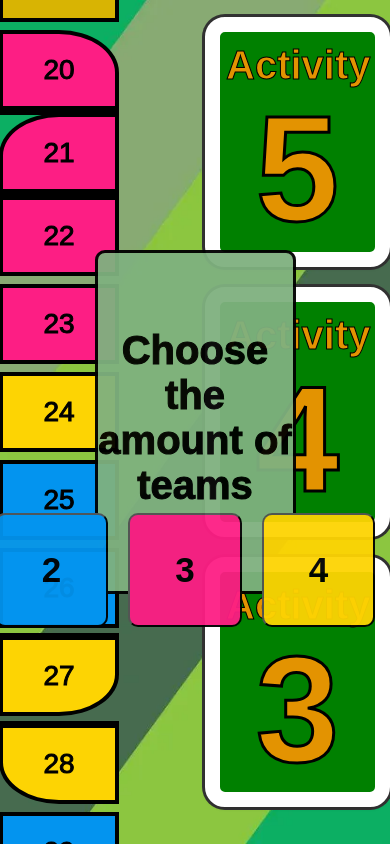
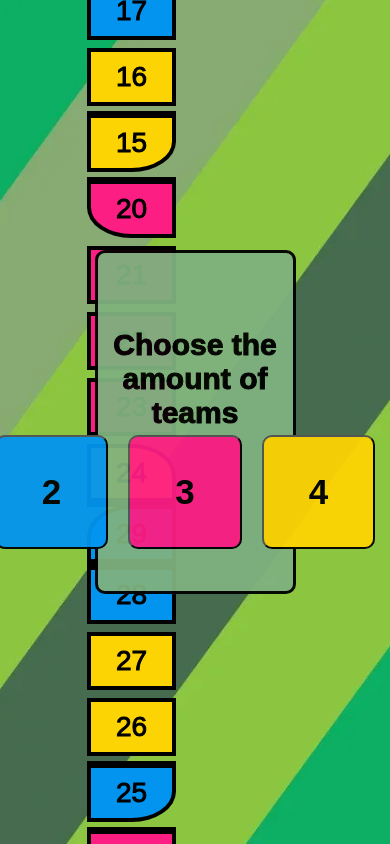
Before and after one commit to ZnoGouDj/activity, a React (Create React App) app: page / in a window 390 px wide. Both pictures are taken after a click on the button "Start game". Built offline with nearby package versions, Linux system fonts and the light colour scheme.

Commit message:
add responsive for laptops and tablets

```diff
--- a/package.json
+++ b/package.json
@@ -10,6 +10,7 @@
     "prop-types": "^15.8.1",
     "react": "^18.2.0",
     "react-dom": "^18.2.0",
+    "react-responsive": "^9.0.2",
     "react-scripts": "5.0.1",
     "uuid": "^9.0.0",
     "web-vitals": "^2.1.4"
--- a/src/components/CardSlot/CardSlot.scss
+++ b/src/components/CardSlot/CardSlot.scss
@@ -25,3 +25,26 @@
 .card:active {
   background: green;
 }
+
+/* Styles for viewport widths of 1121px and below */
+@media screen and (max-width: 1121px) {
+  .card {
+    width: 165px;
+    height: 230px;
+
+    h2 {
+      font-size: 32px;
+    }
+  }
+}
+
+/* Styles for viewport widths of 853px and below */
+@media screen and (max-width: 853px) {
+  .card {
+    height: 210px;
+
+    .difficulty {
+      font-size: 120px;
+    }
+  }
+}
--- a/src/components/Field/Field.jsx
+++ b/src/components/Field/Field.jsx
@@ -1,18 +1,68 @@
 import React from 'react';
 import PropTypes from 'prop-types';
+import { useMediaQuery } from 'react-responsive';
 import './Field.scss';
 
 const Field = React.memo(({ index }) => {
+  const isMobile = useMediaQuery({ maxWidth: 853 });
   const words = ['speak', 'show', 'draw'];
 
   const isStartOrFinish = index !== 0 && index !== 48;
   const word = words[Math.floor(Math.random() * words.length)];
   const fieldClass = !isStartOrFinish ? 'field' : `field ${word}`;
 
+  // do something better start
+  const indexSwap = {
+    7: 13,
+    8: 12,
+    9: 11,
+    11: 9,
+    12: 8,
+    13: 7,
+    21: 27,
+    22: 26,
+    23: 25,
+    25: 23,
+    26: 22,
+    27: 21,
+    35: 41,
+    36: 40,
+    37: 39,
+    39: 37,
+    40: 36,
+    41: 35,
+  };
+
+  const mobileIndexSwap = {
+    5: 9,
+    6: 8,
+    8: 6,
+    9: 5,
+    15: 19,
+    16: 18,
+    18: 16,
+    19: 15,
+    25: 29,
+    26: 28,
+    28: 26,
+    29: 25,
+    35: 39,
+    36: 38,
+    38: 36,
+    39: 35,
+    45: 47,
+    47: 45,
+  };
+  // do something better end
+
   return (
     <div className={fieldClass}>
       {/* {isStartOrFinish && word} */}
-      {isStartOrFinish && index}
+      {isMobile ? (
+        (isStartOrFinish && mobileIndexSwap[index]) || (isStartOrFinish && index)
+      ) : (
+        (isStartOrFinish && indexSwap[index]) || (isStartOrFinish && index)
+      )}
     </div>
   );
 });
--- a/src/components/Field/Field.scss
+++ b/src/components/Field/Field.scss
@@ -78,3 +78,98 @@
 .draw:active {
   background: #fdd403;
 }
+
+/* Styles for viewport widths of 1121px and below */
+@media screen and (max-width: 1121px) {
+  .field {
+    width: 93px;
+  }
+
+  .field:first-child {
+    height: 100px;
+    margin-top: -28px;
+  }
+
+  .field:last-child {
+    height: 100px;
+  }
+}
+
+/* Styles for viewport widths of 937px and below */
+@media screen and (max-width: 937px) {
+  .field {
+    width: 81px;
+  }
+
+  .field:first-child {
+    height: 88px;
+    margin-top: -16px;
+  }
+
+  .field:last-child {
+    height: 88px;
+  }
+}
+
+/* Styles for viewport widths of 853px and below */
+@media screen and (max-width: 853px) {
+  .field-grid {
+    .field {
+      border-radius: 0;
+      margin: 0;
+      margin-bottom: 10px;
+      border: 3px solid black;
+      height: 50px;
+    }
+
+    .field:first-child {
+      height: 81px;
+      margin-top: -31px;
+    }
+
+    .field:last-child {
+      display: none;
+    }
+
+    .field:nth-child(5), .field:nth-child(15), .field:nth-child(25), .field:nth-child(35), .field:nth-child(45) {
+      border-radius: 0 50% 0 0;
+      margin-bottom: 0;
+      border-bottom: 8px solid black;
+    }
+    .field:nth-child(6), .field:nth-child(16), .field:nth-child(26), .field:nth-child(36) {
+      border-radius: 50% 0 0 0;
+      margin-bottom: 0;
+      border-bottom: 8px solid black;
+    }
+    .field:nth-child(10), .field:nth-child(20), .field:nth-child(30), .field:nth-child(40), .field:nth-child(48) {
+      border-radius: 0 0 50% 0;
+      border-top: 6px solid black;
+      margin-top: -3px;
+    }
+    .field:nth-child(11), .field:nth-child(21), .field:nth-child(31), .field:nth-child(41) {
+      border-radius: 0 0 0 50%;
+      border-top: 6px solid black;
+      margin-top: -3px;
+    }
+
+    .field:nth-child(46) {
+      position: relative;
+    }
+    .field:nth-child(46)::before {
+      content: '';
+      background: linear-gradient(45deg, black 25%, transparent 25%),
+      linear-gradient(-45deg, black 25%, transparent 25%),
+      linear-gradient(45deg, transparent 75%, black 75%),
+      linear-gradient(-45deg, transparent 75%, black 75%);
+      background-size: 20px 20px;
+      background-position: 0 0, 0 10px, 10px -10px, -10px 0px;
+      background-color: white;
+      border: 3px solid black;
+      position: absolute;
+      width: 80px;
+      height: 80px;
+      right: 85px;
+      top: -4px;
+    }
+  }
+}
--- a/src/components/GameBoard/GameBoard.scss
+++ b/src/components/GameBoard/GameBoard.scss
@@ -2,19 +2,13 @@
     display: flex;
     justify-content: center;
     align-items: center;
+    padding: 0 30px;
 
     .info {
       position: absolute;
-      top: 30px;
+      top: -15px;
       left: 17%;
       display: flex;
-    }
-
-    .info > div {
-      margin-right: 20px;
-      padding: 5px 30px 20px;
-      border: 3px solid white;
-      border-radius: 10px;
     }
 
     .field-grid {
@@ -52,3 +46,44 @@
       justify-content: center;
     }
 }
+
+/* Styles for viewport widths of 1121px and below */
+@media screen and (max-width: 1121px) {
+  .game-board {
+    .field-grid {
+      max-width: 720px;
+      margin-right: 20px
+    }
+  }
+}
+
+/* Styles for viewport widths of 937px and below */
+@media screen and (max-width: 937px) {
+  .game-board {
+    .info {
+      left: 10%;
+    }
+  }
+}
+
+/* Styles for viewport widths of 853px and below */
+@media screen and (max-width: 853px) {
+  .game-board {
+    align-items: flex-end;
+
+    .field-grid {
+      max-width: 440px;
+      justify-content: flex-end;
+    }
+
+    .info {
+      left: 50%;
+      transform: translate(-50%, 0);
+
+      h3 {
+        margin: 0;
+        margin-top: 10px;
+      }
+    }
+  }
+}
--- a/src/components/Popup/Popup.scss
+++ b/src/components/Popup/Popup.scss
@@ -44,3 +44,12 @@
     background: #fdd403;
   }
 }
+
+/* Styles for viewport widths of 1121px and below */
+@media screen and (max-width: 1121px) {
+  .popup {
+    h2 {
+      font-size: 30px;
+    }
+  }
+}
--- a/src/components/TeamInfo/TeamInfo.jsx
+++ b/src/components/TeamInfo/TeamInfo.jsx
@@ -1,15 +1,16 @@
 import React from 'react';
 import PropTypes from 'prop-types';
+import './TeamInfo.scss';
 
 function TeamInfo({ team }) {
   return (
-    <div style={{ background: team.isCurrent ? '#db6060' : 'none' }}>
+    <div className="team-info" style={{ background: team.isCurrent ? '#db6060' : 'none' }}>
       <h3>
-        Name:
         {team.name}
       </h3>
       <p>
         Position:
+        {' '}
         {team.position}
       </p>
     </div>
--- /dev/null
+++ b/src/components/TeamInfo/TeamInfo.scss
@@ -0,0 +1,14 @@
+.team-info {
+    margin-right: 20px;
+    padding: 5px 20px 20px;
+    border: 3px solid white;
+    border-radius: 10px;
+    text-align: center;
+}
+
+/* Styles for viewport widths of 853px and below */
+@media screen and (max-width: 853px) {
+  .team-info {
+    padding: 5px 10px 5px;
+  }
+}
```
Also changed, not shown: 1 other file (tests, documents, lock files or other folders).
